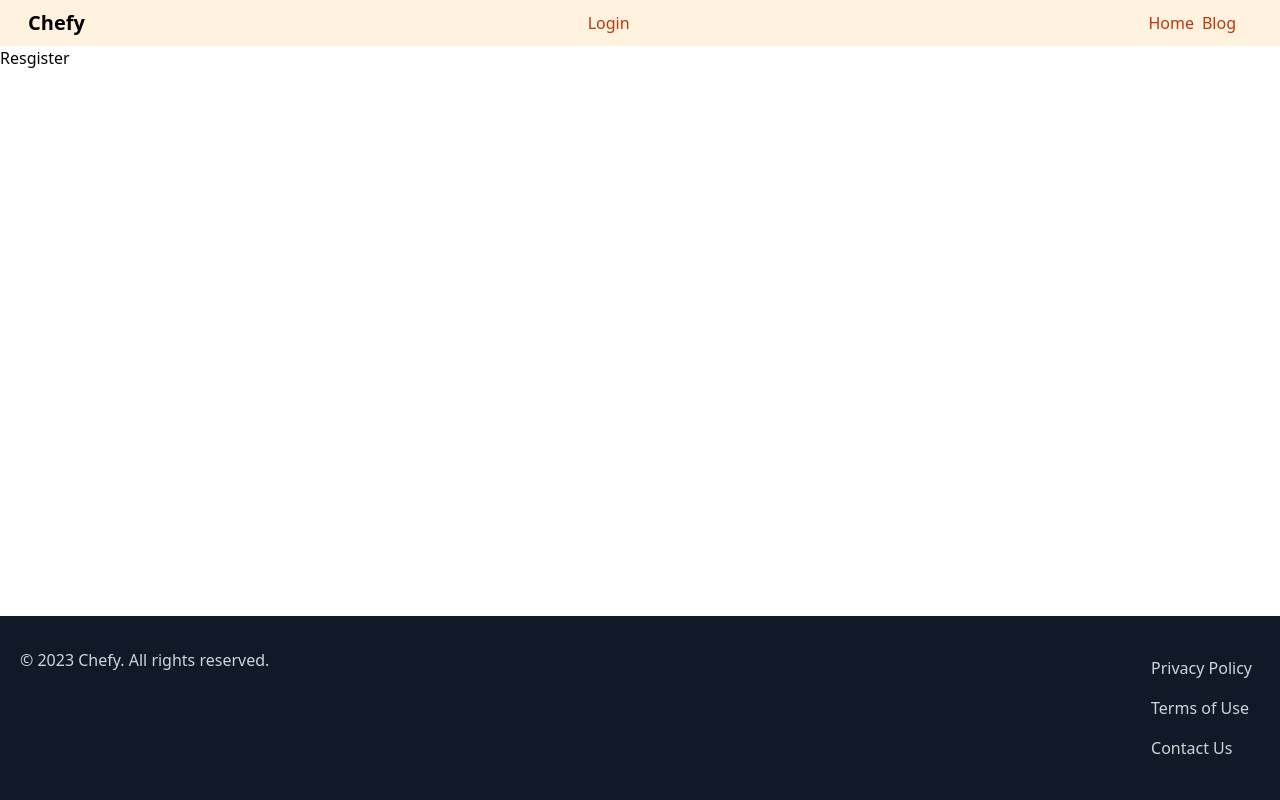
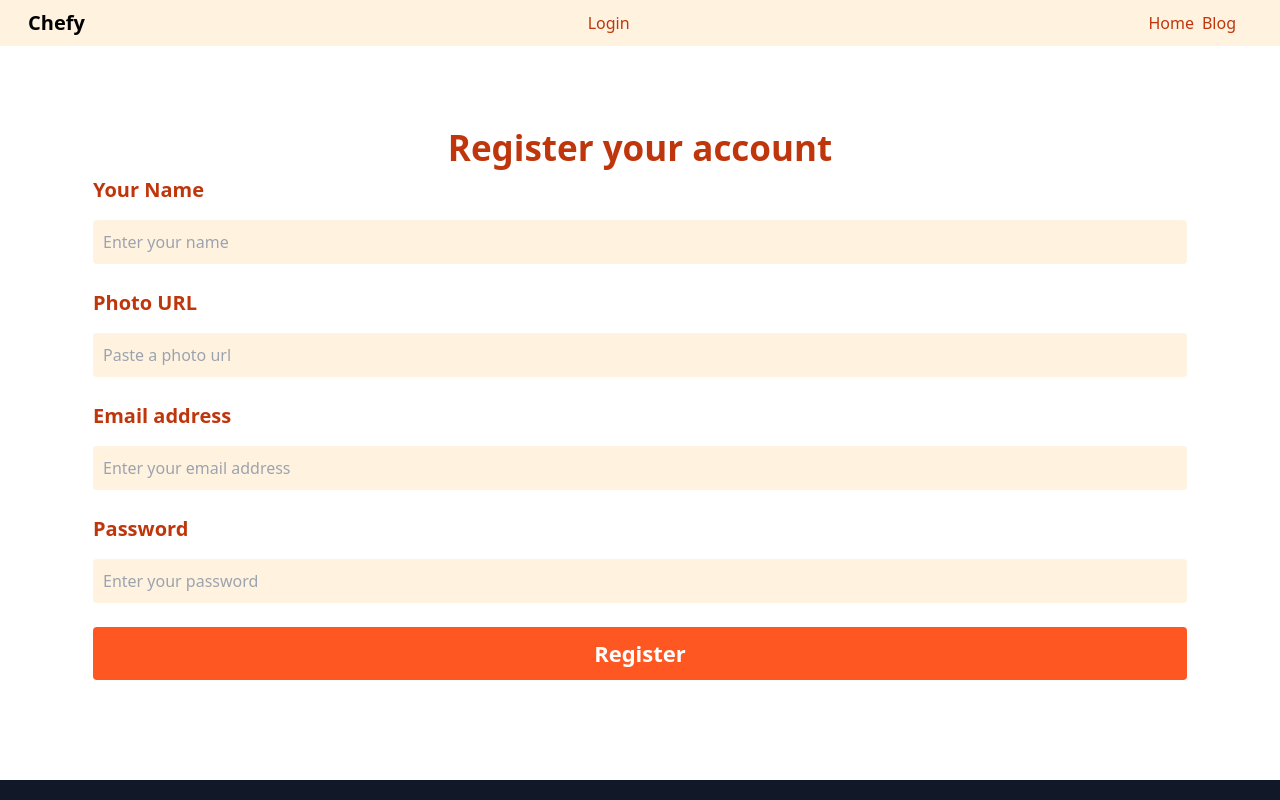
Before and after one commit to mahbub-dev/mern-chefy, a React (Vite) app: page /register in a window 1280 px wide. Shown: the top 800 px of the page. Built offline with nearby package versions, Linux system fonts and the light colour scheme.

Commit message:
login and registration page added

```diff
--- /dev/null
+++ b/firebase.config.js
@@ -0,0 +1,18 @@
+// Import the functions you need from the SDKs you need
+import { initializeApp } from "firebase/app";
+// TODO: Add SDKs for Firebase products that you want to use
+// https://firebase.google.com/docs/web/setup#available-libraries
+
+// Your web app's Firebase configuration
+const firebaseConfig = {
+	apiKey: "AIzaSyBz2-6VIWtfq6-yNV8sk0hCBvGYmp1h-50",
+	authDomain: "chefy-web.firebaseapp.com",
+	projectId: "chefy-web",
+	storageBucket: "chefy-web.appspot.com",
+	messagingSenderId: "710658696092",
+	appId: "1:710658696092:web:c1540d484ca90d9c86de59",
+};
+
+// Initialize Firebase
+const app = initializeApp(firebaseConfig);
+export default app;
--- a/package.json
+++ b/package.json
@@ -10,11 +10,13 @@
     "preview": "vite preview"
   },
   "dependencies": {
+    "firebase": "^9.21.0",
     "localforage": "^1.10.0",
     "match-sorter": "^6.3.1",
     "react": "^18.2.0",
     "react-dom": "^18.2.0",
     "react-router-dom": "^6.11.0",
+    "react-toastify": "^9.1.2",
     "sort-by": "^1.2.0"
   },
   "devDependencies": {
--- a/src/App.jsx
+++ b/src/App.jsx
@@ -2,9 +2,12 @@ import { Outlet } from 'react-router-dom'
 import './App.css'
 import Navbar from './components/Navbar'
 import Footer from './components/Footer'
+import { ToastContainer } from 'react-toastify'
+import 'react-toastify/dist/ReactToastify.css';
 function App() {
   return (
-    <div>
+    <div className='relative'>
+      <ToastContainer/>
       <Navbar />
       <Outlet />
       <Footer/>
--- a/src/components/Footer.jsx
+++ b/src/components/Footer.jsx
@@ -1,8 +1,8 @@
-import React from 'react'
+
 
 const Footer = () => {
   return (
-    <footer className="bg-gray-900 text-gray-300 py-8 absolute bottom-0 w-[100%]">
+    <footer className="bg-gray-900 text-gray-300 py-8  w-[100%]">
       <div className="container mx-auto">
         <div className="flex flex-col md:flex-row md:justify-between">
           <p className="text-center md:text-left text-sm md:text-base mb-4 md:mb-0">
--- /dev/null
+++ b/src/components/Input.jsx
@@ -0,0 +1,11 @@
+/* eslint-disable react/prop-types */
+const Input = ({ title, type, name, placeholder, value, onChange }) => {
+    return (
+        <>
+            <label htmlFor={name} className="text-left mb-[15px] md:text-[20px] text-[17px] font-[600] text-[--text-color]">{title}</label>
+            <input onChange={onChange}  type={type} name={name} value={value} className="w-100 p-[10px] bg-[--bg-color] mb-[24px] rounded" placeholder={placeholder} />
+        </>
+    )
+}
+
+export default Input
--- a/src/pages/Login.jsx
+++ b/src/pages/Login.jsx
@@ -1,8 +1,60 @@
-import React from 'react'
-
+import { useState } from "react"
+import Input from "../components/Input"
+import { Link, useNavigate } from "react-router-dom"
+import { getAuth, signInWithEmailAndPassword } from "firebase/auth";
+import app from "../../firebase.config";
+import { toast } from 'react-toastify';
 const Login = () => {
+  const navigate = useNavigate()
+  const [loginData, setLoginData] = useState({ email: '', password: '' })
+  const auth = getAuth(app)
+  const handleChange = (e) => {
+    setLoginData(p => ({ ...p, [e.target.name]: e.target.value }))
+  }
+  const handleSubmit = async (e) => {
+    e.preventDefault()
+    try {
+      await signInWithEmailAndPassword(auth, loginData.email, loginData.password)
+      navigate('/')
+    } catch (error) {
+      const errorMessage = error.message;
+      const regex = /\(([^)]+)\)/;
+      const matches = regex.exec(errorMessage);
+      matches !== null && toast(matches[1])
+      setLoginData({ email: '', password: '' })
+    }
+  }
   return (
-    <div>Login</div>
+    <div className="container m-auto max-w-[606px] p-5 bg-white md:px-[73px] min-h-[76vh] md:py-[76px]">
+      <h1 className="md:text-[35px] text-[25px] text-center font-[600] text-[#403F3F] ">Login your account</h1>
+      <form className="flex flex-col" onSubmit={handleSubmit}>
+        <Input
+          type='email'
+          name='email'
+          placeholder={'Enter your email address'}
+          title={'Email address'}
+          value={loginData.email}
+          onChange={handleChange}
+        />
+        <Input
+          type='password'
+          name='password'
+          placeholder={'Enter your password'}
+          title={'Password'}
+          value={loginData.password}
+          onChange={handleChange}
+        />
+        <button type="submit" className="w-100 p-[10px] text-white mb-[24px] text-[22px] font-[800] rounded bg-[--btn-color]">Login</button>
+        <div className="flex w-[100%] gap-4">
+          <button type="submit" className="w-[50%] p-[10px] text-white mb-[24px] text-[22px] font-[800] rounded bg-[black]">Login with Google</button>
+          <button type="submit" className="w-[50%] p-[10px] text-white mb-[24px] text-[22px] font-[800] rounded bg-[#8585eb]">Login with Github</button>
+        </div>
+        <p className="text-[--text-color] font-[600] text-center" >
+          <span >Dont’t Have An Account?</span>
+          <Link className="text-[--text-color]" to='/register'>Register</Link>
+        </p>
+      </form>
+    </div>
   )
 }
 
--- /dev/null
+++ b/src/pages/Register.jsx
@@ -0,0 +1,78 @@
+import Input from "../components/Input"
+import { useState } from "react"
+// import app from "../../firebase.config"
+import { getAuth, createUserWithEmailAndPassword, updateProfile } from "firebase/auth";
+import app from "../../firebase.config";
+import { useNavigate } from "react-router-dom";
+import { toast } from 'react-toastify';
+const Register = () => {
+  const navigate = useNavigate()
+  const [registerData, setRegisterData] = useState({ email: '', password: '', name: '', photo_url: '' })
+  const [error, setError] = useState(false)
+  const auth = getAuth(app)
+  const handleChange = (e) => {
+    setRegisterData(p => ({ ...p, [e.target.name]: e.target.value }))
+  }
+  const handleSubmit = async (e) => {
+    e.preventDefault()
+    try {
+      if (registerData.email === '' && registerData.password === '') {
+        toast('A user cannot submit empty email and password fields')
+        return
+      }
+      if (registerData.password.length < 6) {
+        toast('The password is less than 6 characters')
+        return
+      }
+      const userCredential = await createUserWithEmailAndPassword(auth, registerData.email, registerData.password)
+      const user = userCredential.user;
+      await updateProfile(user, { displayName: registerData.name, photoURL: registerData.photo_url })
+      navigate('/')
+    } catch (error) {
+      toast(error.message)
+    }
+
+  }
+  return (
+    <div className="container m-auto max-w-[606px] p-5 bg-white md:px-[73px] md:py-[76px]">
+      <h1 className="md:text-[35px] text-[25px] font-[600] text-[--text-color] text-center ">Register your account</h1>
+      <form className="flex flex-col" onSubmit={handleSubmit}>
+        <Input
+          type='text'
+          name='name'
+          placeholder={'Enter your name'}
+          title={'Your Name'}
+          value={registerData.name}
+          onChange={handleChange}
+        />
+        <Input
+          type='text'
+          name='photo_url'
+          placeholder={'Paste a photo url'}
+          title={'Photo URL'}
+          value={registerData.photo_url}
+          onChange={handleChange}
+        />
+        <Input
+          type='email'
+          name='email'
+          placeholder={'Enter your email address'}
+          title={'Email address'}
+          value={registerData.email}
+          onChange={handleChange}
+        />
+        <Input
+          type='password'
+          name='password'
+          placeholder={'Enter your password'}
+          title={'Password'}
+          value={registerData.password}
+          onChange={handleChange}
+        />
+        <button type="submit" className="w-100 p-[10px] text-white mb-[24px] rounded bg-[--btn-color] text-[22px] font-[800]">Register</button>
+      </form>
+    </div>
+  )
+}
+
+export default Register
--- a/src/pages/Resgister.jsx
+++ /dev/null
@@ -1,9 +0,0 @@
-import React from 'react'
-
-const Resgister = () => {
-  return (
-    <div>Resgister</div>
-  )
-}
-
-export default Resgister
--- a/src/routes/routers.jsx
+++ b/src/routes/routers.jsx
@@ -2,8 +2,8 @@ import { createBrowserRouter } from "react-router-dom";
 import App from "../App";
 import Home from "../pages/Home";
 import Login from "../pages/Login";
-import Resgister from "../pages/Resgister";
 import Chef from "../pages/Chef";
+import Register from "../pages/Register";
 const router = createBrowserRouter([
 	{
 		path: "/",
@@ -18,7 +18,7 @@ const router = createBrowserRouter([
 			},
 			{
 				path: '/register',
-				element: <Resgister />
+				element: <Register />
 			}
 			, {
 				path: '/chef/:id',
```
Also changed, not shown: 2 other files (tests, documents, lock files or other folders).
